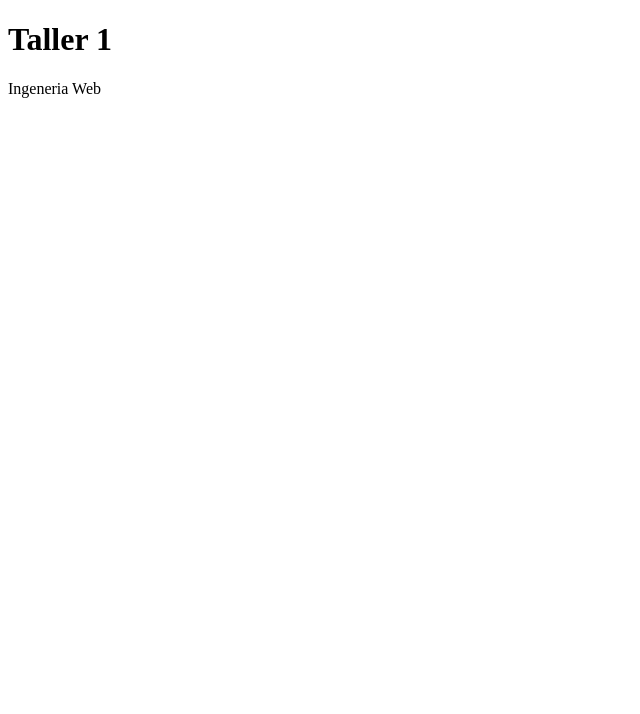
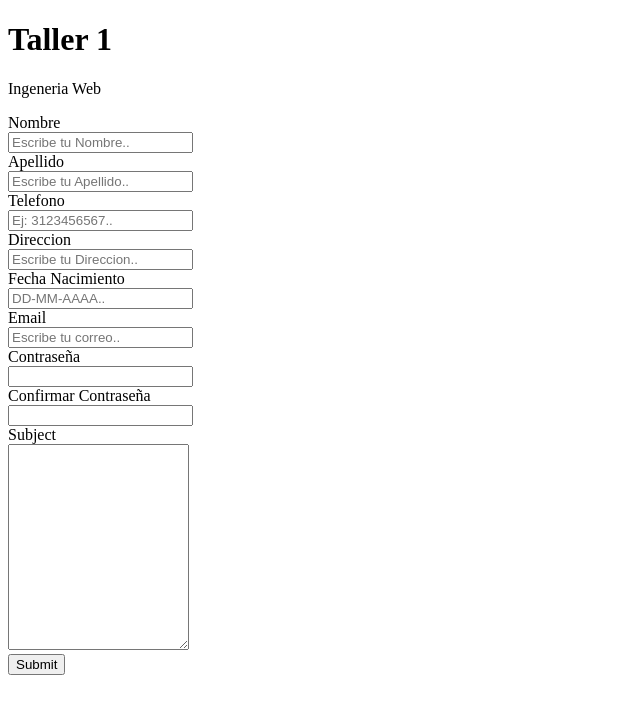
Before and after one commit to serDaza/Taller1, a plain HTML site: page index.html in a window 1280 px wide. Shown: the whole page, without its empty margins (0-640 px from the left). Drawn offline with Linux system fonts and the light colour scheme.

Commit message:
Formulario

```diff
--- a/index.html
+++ b/index.html
@@ -8,8 +8,88 @@
 <body>
 
     <h1>Taller 1</h1>
-    <p>Ingeneria Web   </p>
+    <p>Ingeneria Web </p>
 
+    <div class="container">
+        <form action="/#">
+            <div class="row">
+                <div class="col-25">
+                    <label for="name">Nombre</label>
+                </div>
+                <div class="col-75">
+                    <input type="text" id="name" name="name" placeholder="Escribe tu Nombre..">
+                </div>
+            </div>
+            <div class="row">
+                <div class="col-25">
+                    <label for="apellido">Apellido</label>
+                </div>
+                <div class="col-75">
+                    <input type="text" id="apellido" name="apellido" placeholder="Escribe tu Apellido..">
+                </div>
+            </div>
+            <div class="row">
+                <div class="col-25">
+                    <label for="telefono">Telefono</label>
+                </div>
+                <div class="col-75">
+                    <input type="text" id="telefono" name="telefono" placeholder="Ej: 3123456567..">
+                </div>
+            </div>
+            <div class="row">
+                <div class="col-25">
+                    <label for="stree">Direccion</label>
+                </div>
+                <div class="col-75">
+                    <input type="text" id="stree" name="stree" placeholder="Escribe tu Direccion..">
+                </div>
+            </div>
+            <div class="row">
+                <div class="col-25">
+                    <label for="fecha">Fecha Nacimiento</label>
+                </div>
+                <div class="col-75">
+                    <input type="text" id="fecha" name="fecha" placeholder="DD-MM-AAAA..">
+                </div>
+            </div>
+            <div class="row">
+                <div class="col-25">
+                    <label for="email">Email</label>
+                </div>
+                <div class="col-75">
+                    <input type="text" id="email" name="email" placeholder="Escribe tu correo..">
+                </div>
+            </div>
+            <div class="row">
+                <div class="col-25">
+                    <label for="password">Contraseña</label>
+                </div>
+                <div class="col-75">
+                    <input type="password" id="password" name="password">
+                </div>
+            </div>
+            <div class="row">
+                <div class="col-25">
+                    <label for="pass">Confirmar Contraseña</label>
+                </div>
+                <div class="col-75">
+                    <input type="password" id="pass" name="pass">
+                </div>
+            </div>
+            <div class="row">
+                <div class="col-25">
+                    <label for="subject">Subject</label>
+                </div>
+                <div class="col-75">
+                    <textarea id="subject" name="subject"
+                        style="height:200px"></textarea>
+                </div>
+            </div>
+            <div class="row">
+                <input type="submit" value="Submit">
+            </div>
+        </form>
+    </div>
 </body>
 
 </html>
```
